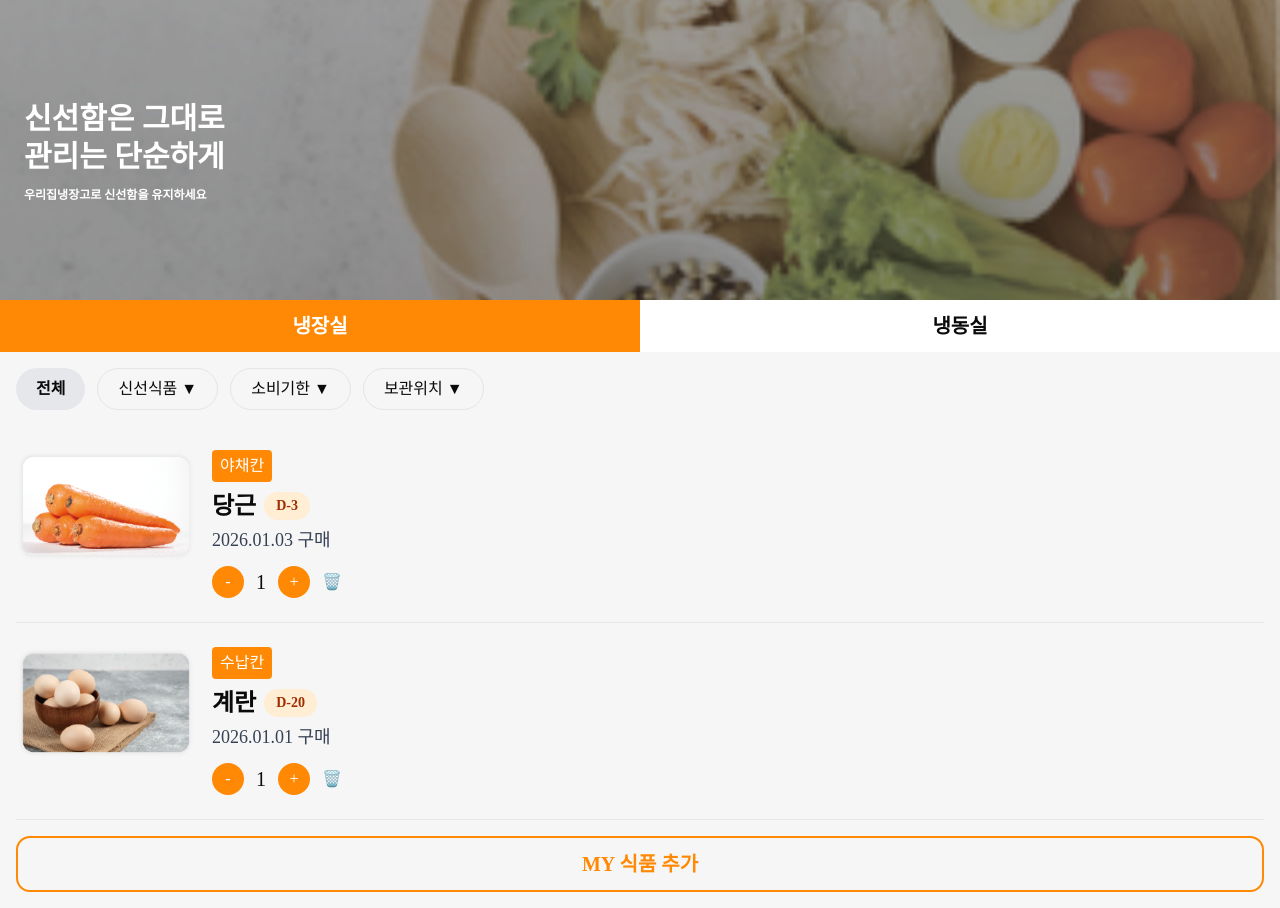
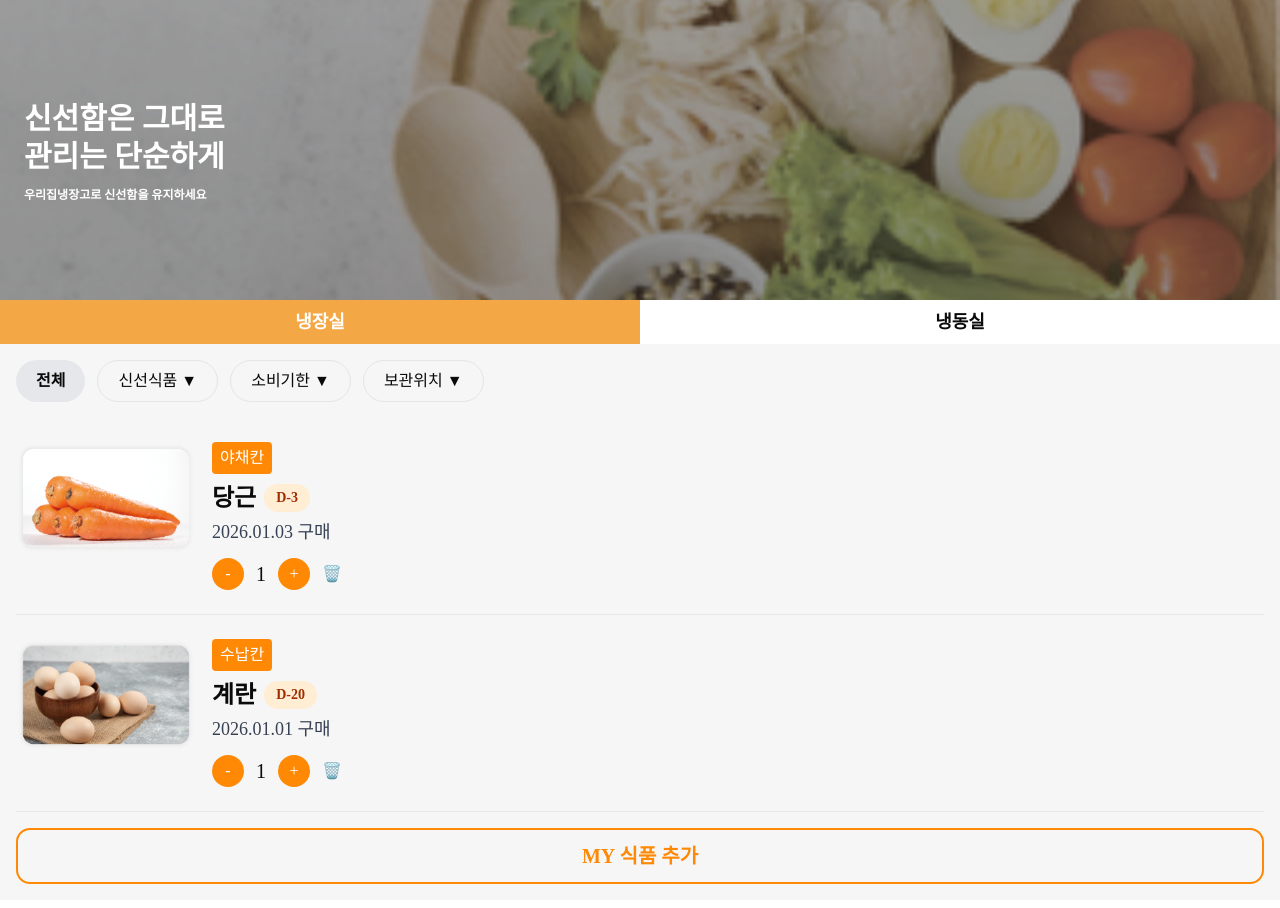
Before and after one commit to hari-cat/my-refrigerator-web, a Next.js app: page / in a window 1280 px wide. Built offline with nearby package versions, Linux system fonts and the light colour scheme.

Commit message:
feat: StorageTabs 탭 색깔 수정 및 폰트크기 조정

```diff
--- a/components/refrigerator/StorageTabs.tsx
+++ b/components/refrigerator/StorageTabs.tsx
@@ -1,11 +1,14 @@
 export function StorageTabs() {
   return (
     <div className="grid grid-cols-2">
-      <button className="bg-orange-400 py-3 text-xl font-bold text-white">
+      <button
+        className="py-2 text-lg font-bold text-white"
+        style={{ backgroundColor: "#f4a845" }}
+      >
         냉장실
       </button>
 
-      <button className="bg-white py-3 text-xl font-bold">냉동실</button>
+      <button className="bg-white py-2 text-lg font-bold">냉동실</button>
     </div>
   );
 }
```
